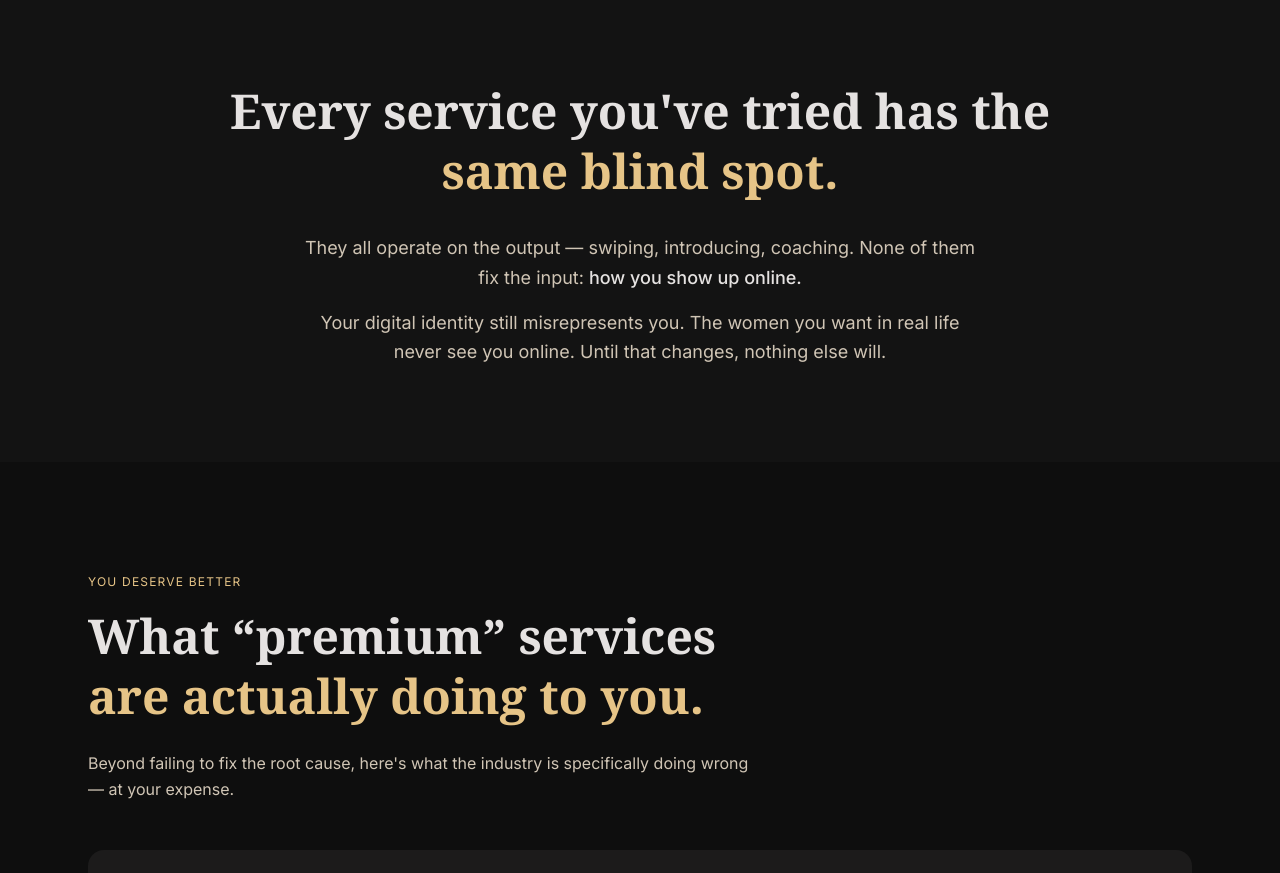
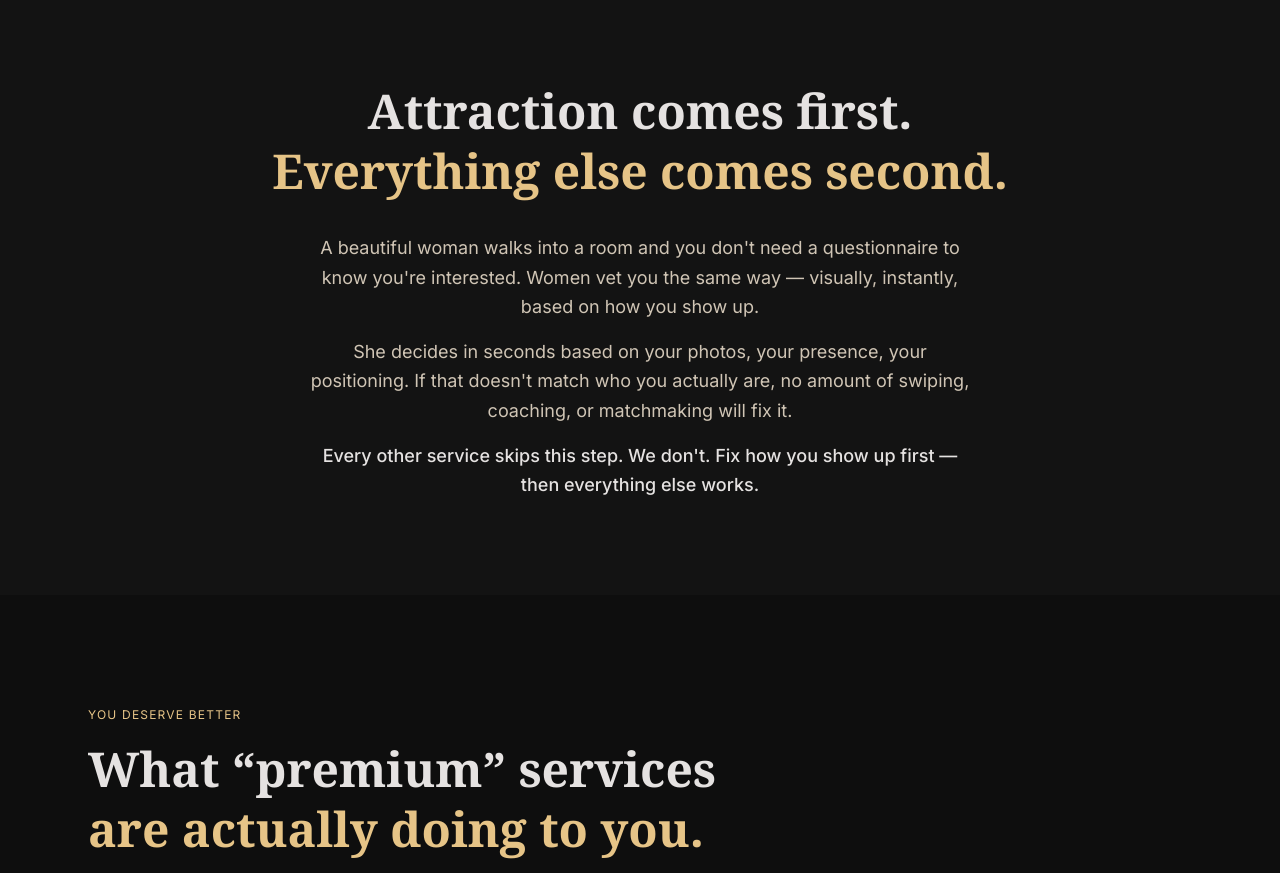
Before and after one commit to ryanangel6987-pixel/Matchmaking, a Next.js app: page / in a window 1280 px wide. Shown: the part 2120-2993 px from the top of the page. Built offline with nearby package versions, Linux system fonts and the light colour scheme; no server answers.

Commit message:
fix: root cause reframe — attraction-first with hot girl analogy

```diff
--- a/components/landing/landing-page.tsx
+++ b/components/landing/landing-page.tsx
@@ -116,13 +116,17 @@ export function LandingPage() {
       <section className="py-16 md:py-24">
         <div className="max-w-4xl mx-auto px-6 text-center">
           <h2 className="font-heading text-2xl md:text-4xl lg:text-5xl font-bold leading-tight text-on-surface">
-            Every service you&apos;ve tried has the <span className="text-gold">same blind spot.</span>
+            Attraction comes first.<br className="hidden md:block" />
+            <span className="text-gold">Everything else comes second.</span>
           </h2>
           <p className="text-on-surface-variant text-base md:text-lg mt-8 max-w-2xl mx-auto leading-relaxed">
-            They all operate on the output &mdash; swiping, introducing, coaching. None of them fix the input: <span className="text-on-surface font-medium">how you show up online.</span>
+            A beautiful woman walks into a room and you don&apos;t need a questionnaire to know you&apos;re interested. Women vet you the same way &mdash; visually, instantly, based on how you show up.
           </p>
           <p className="text-on-surface-variant text-base md:text-lg mt-4 max-w-2xl mx-auto leading-relaxed">
-            Your digital identity still misrepresents you. The women you want in real life never see you online. Until that changes, nothing else will.
+            She decides in seconds based on your photos, your presence, your positioning. If that doesn&apos;t match who you actually are, no amount of swiping, coaching, or matchmaking will fix it.
+          </p>
+          <p className="text-on-surface text-base md:text-lg mt-4 max-w-2xl mx-auto leading-relaxed font-medium">
+            Every other service skips this step. We don&apos;t. Fix how you show up first &mdash; then everything else works.
           </p>
         </div>
       </section>
```
